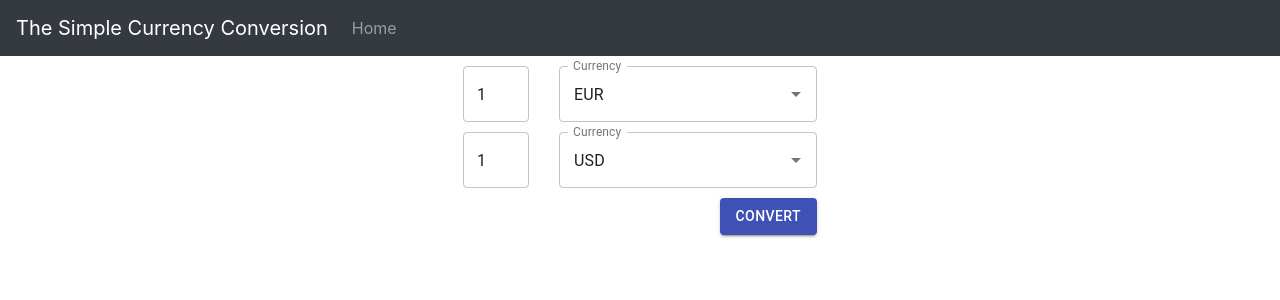
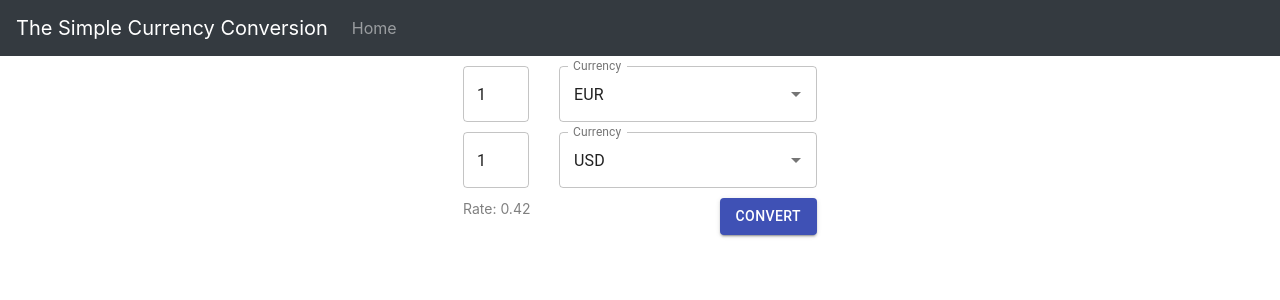
Before and after one commit to Floatjitsu/The-Simple-Currency-Conversion, a React (Create React App) app: page / in a window 1280 px wide. Shown: the top 300 px of the page. Built offline with nearby package versions, Linux system fonts and the light colour scheme; no server answers.

Commit message:
added a rate text below source currency value

```diff
--- a/src/App.css
+++ b/src/App.css
@@ -5,13 +5,21 @@
 .CurrencyConverter {
     display: inline-flex;
     flex-direction: column;
-    align-items: flex-end;
+    /* align-items: flex-end; */
     align-content: stretch;
     margin-top: 10px;
     width: 30%;
 }
 
 .CurrencyInput {
+}
+
+.ButtonAndCourseContainer {
+    display: flex;
+    flex-direction: row;
+    justify-content: space-between;
+    color: grey;
+    font-size: 14px;
 }
 
 /* To hide arrows in number input */
--- a/src/components/CurrencyConverter.js
+++ b/src/components/CurrencyConverter.js
@@ -7,6 +7,7 @@ export default function CurrencyConverter() {
 
 	const [sourceCurrencyValue, setSourceCurrencyValue] = useState(1.00);
 	const [targetCurrencyValue, setTargetCurrencyValue] = useState(1.00);
+	const [exchangeRate, setExchangeRate] = useState(0.42);
 
 	useEffect(() => {
 		 currencyConversion.initialize('EUR', 'USD');
@@ -53,6 +54,10 @@ export default function CurrencyConverter() {
 				currencyNameInputChangeCallBack={targetCurrency.nameChange}
 				currencyValueInputChangeCallBack={null}/>
 			<div style={{marginTop: 10}}/>
+			<div className='ButtonAndCourseContainer'>
+				<p style={{marginLeft: 15}}>
+					Rate: {exchangeRate}
+				</p>
 				<Button
 					variant='contained'
 					color='primary'
@@ -61,5 +66,6 @@ export default function CurrencyConverter() {
 					Convert
 				</Button>
 			</div>
+		</div>
 	);
 };
```
Lines whose indentation alone changed are shown as unchanged.
